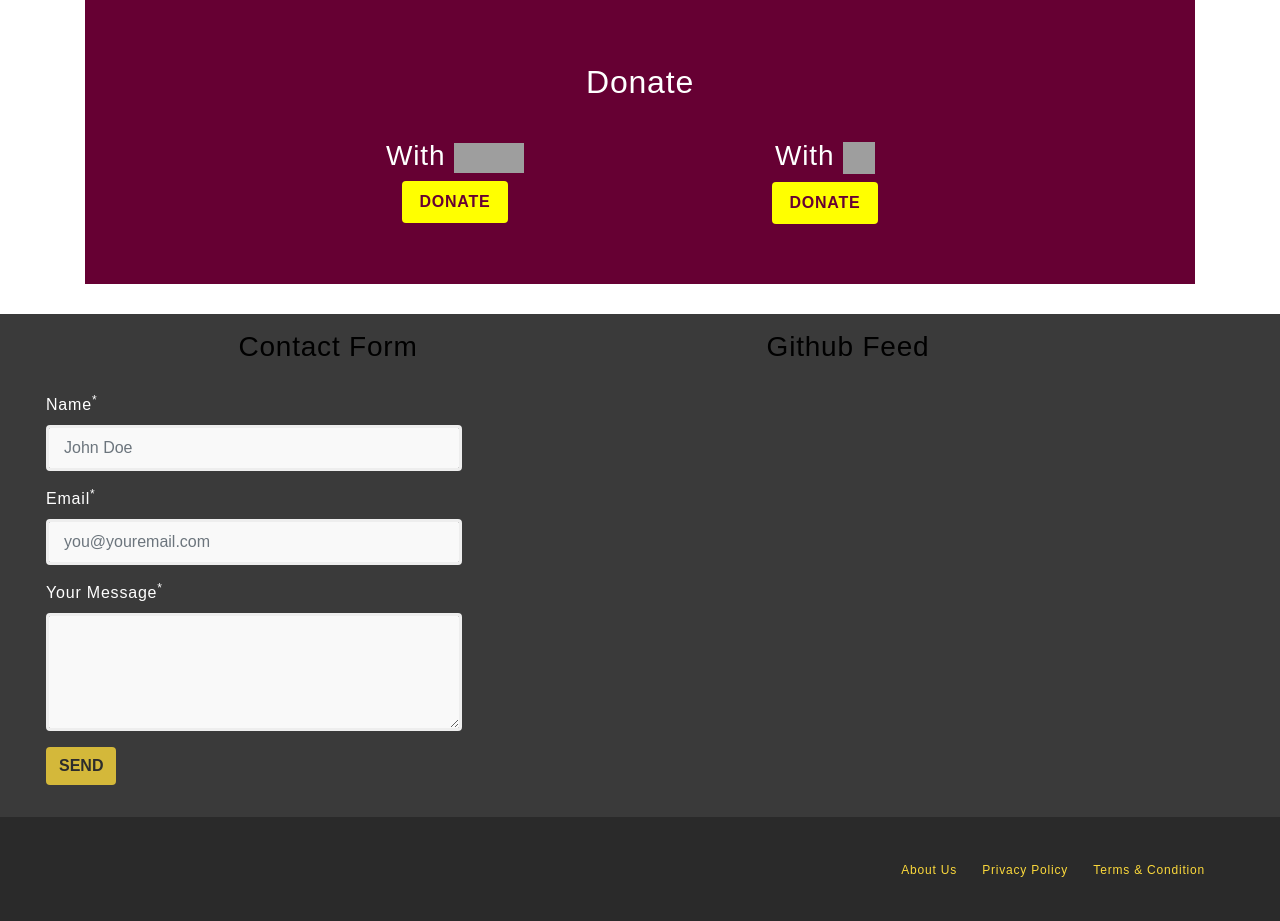
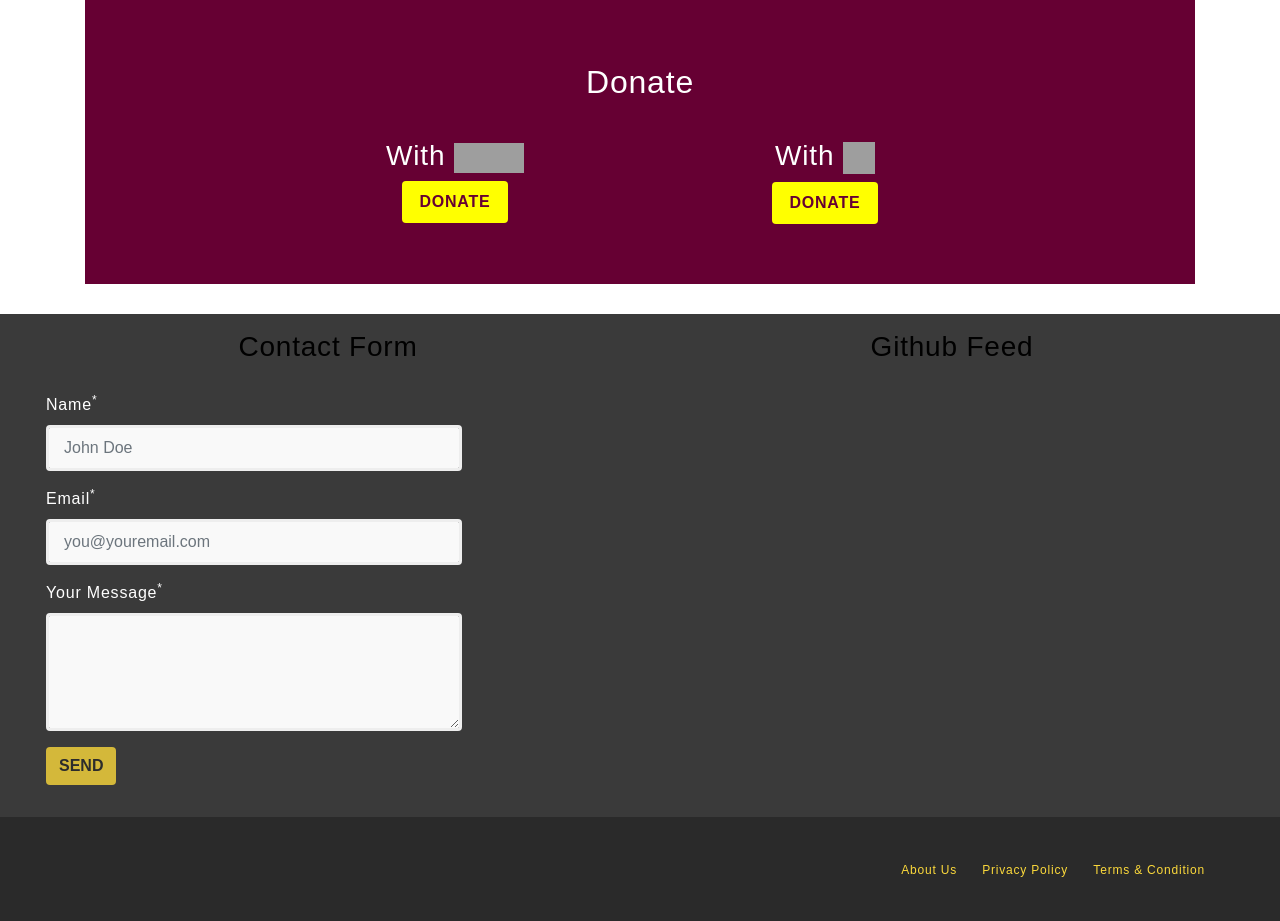
Before and after one commit to librenotes/web, a Flask app: template project/templates/index.html.j2 in a window 1280 px wide. Shown: the part 1745-2666 px from the top of the page. Run offline with Flask 2, Linux system fonts and the light colour scheme; the template is opened without the code that fills it: values that come from a table or form of the project are taken from there, others are empty; parts of the project's set-up code (start-up, migrations or seed data) failed here and were passed over; some libraries are stand-ins or nearby versions; grey boxes are pictures that could not be loaded.

Commit message:
minor visual changes

```diff
--- a/project/blueprints/index/controller.py
+++ b/project/blueprints/index/controller.py
@@ -60,7 +60,7 @@ def createdb():
 
 
 @cache.memoize(timeout=600)
-def get_commit_messages(count=10):
+def get_commit_messages(count=15):
     g = Github(login_or_token=GITHUB_TOKEN)
     commits = g.get_organization('librenotes').get_repo('web').get_commits()
     feed = []
--- a/project/templates/index.html.j2
+++ b/project/templates/index.html.j2
@@ -190,7 +190,7 @@
         <div class="row contact">
             <div class="col-md-6 contact-form">
                 <h3 class="content-ct"><span class="ti-email"></span> Contact Form</h3>
-                <form class="form-horizontal " data-toggle="validator" role="form" method="post"
+                <form class="form-horizontal" data-toggle="validator" role="form" method="post"
                       action="{{ url_for('app_index.contact') }}">
                     {{ form.csrf_token }}
                     <div class="form-group">
@@ -225,7 +225,7 @@
                     </div>
                 </form>
             </div>
-            <div class="col-md-4 col-md-offset-1">
+            <div class="col-md-6">
                 <h3><span class=""></span> Github Feed</h3>
                 <ul>
 
```
